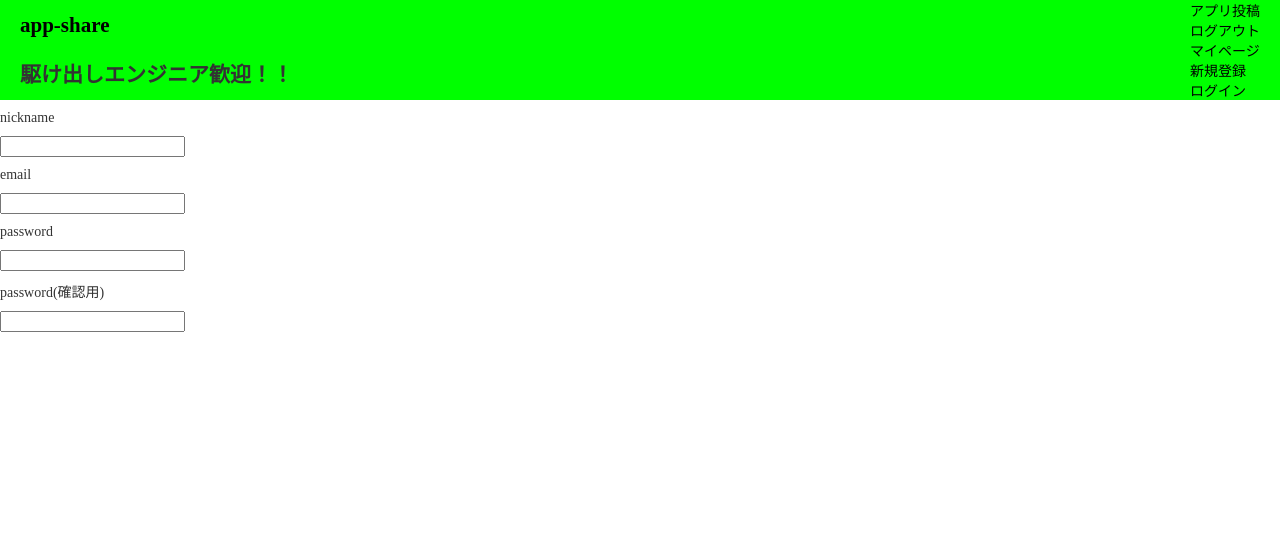
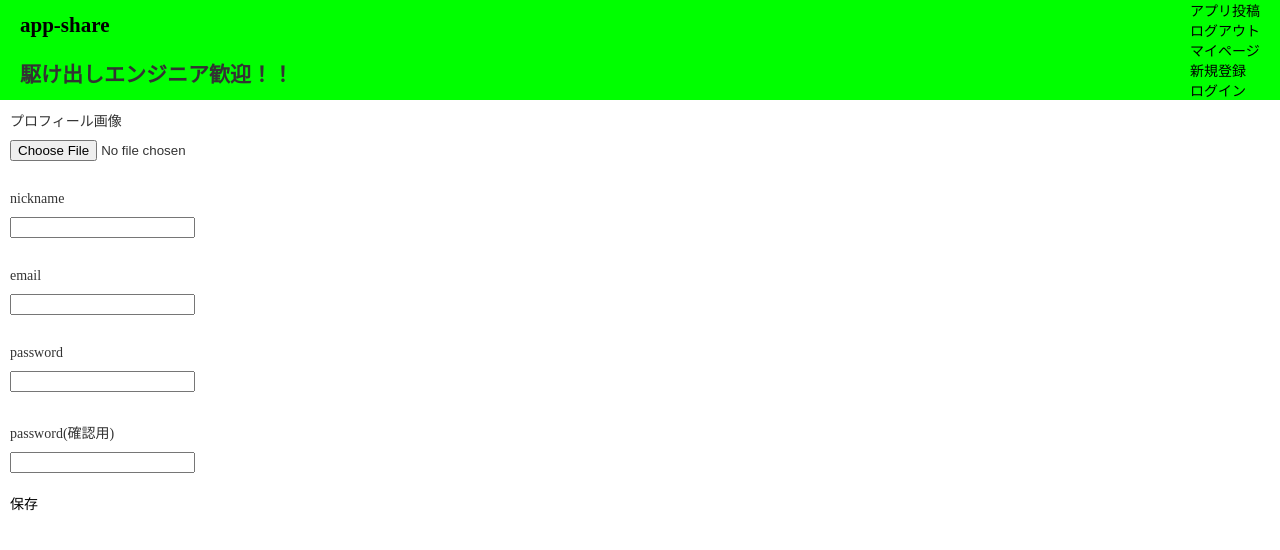
Before and after one commit to doshara1280/app-share, an Angular app: page /sign-up in a window 1280 px wide. Shown: the top 550 px of the page. Built offline with nearby package versions, Linux system fonts and the light colour scheme.

Commit message:
ユーザー新規登録ページを微修正

```diff
--- a/src/app/sign-up/sign-up.component.css
+++ b/src/app/sign-up/sign-up.component.css
@@ -0,0 +1,7 @@
+.signup_data {
+  margin-left: 10px;
+}
+
+.signupbox {
+  margin-bottom: 20px;
+}
--- a/src/app/sign-up/sign-up.component.html
+++ b/src/app/sign-up/sign-up.component.html
@@ -1,12 +1,17 @@
-<div class="signup_data">
-  <div class="signupbox">
+<form>
+  <div class="signup_data">
+    <p>プロフィール画像</p>
+    <input type="file" class="signupbox">
     <p>nickname</p>
-    <input class="nickname">
+    <input class="signupbox">
     <p>email</p>
-    <input class="email">
+    <input class="signupbox">
     <p>password</p>
-    <input class="password">
+    <input class="signupbox">
     <p>password(確認用)</p>
-    <input class="password2">
+    <input class="signupbox">
+    <nav>
+      <a routerLink="/webapp-list">保存</a>
+    </nav>
   </div>
-</div>
+</form>
```
